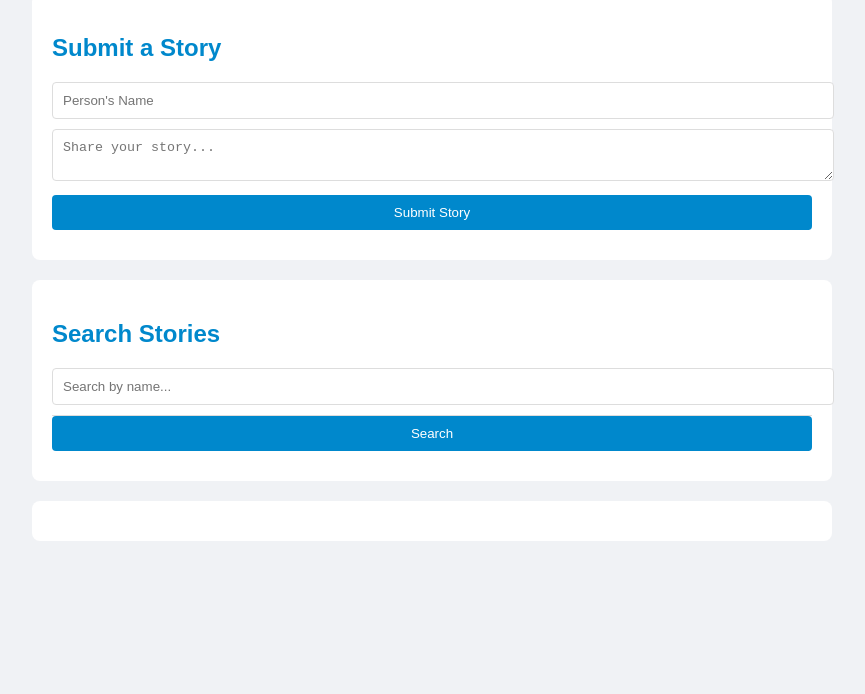
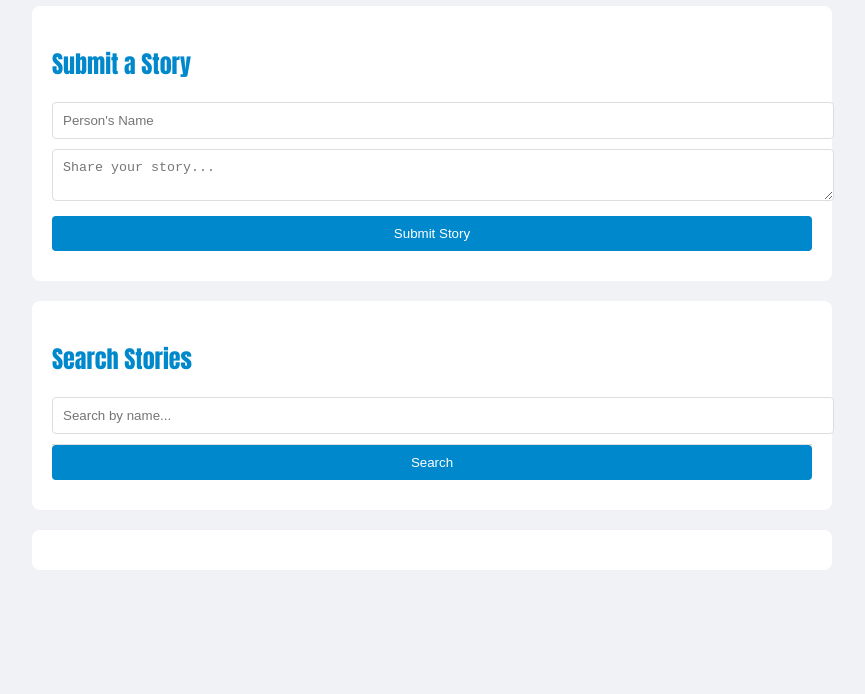
Before and after one commit to marrrow/podslushano_usa, a plain HTML site: page index.html in a window 1280 px wide. Shown: the part 106-800 px from the top of the page, without its empty margins (208-1073 px from the left). Drawn offline with Linux system fonts and the light colour scheme.

Commit message:
Update index.html

```diff
--- a/index.html
+++ b/index.html
@@ -7,7 +7,7 @@
     <script src="https://telegram.org/js/telegram-web-app.js"></script>
     <style>
         body {
-            font-family: Arial, sans-serif;
+            font-family: Impact, fantasy;
             max-width: 800px;
             margin: 0 auto;
             padding: 20px;
```
